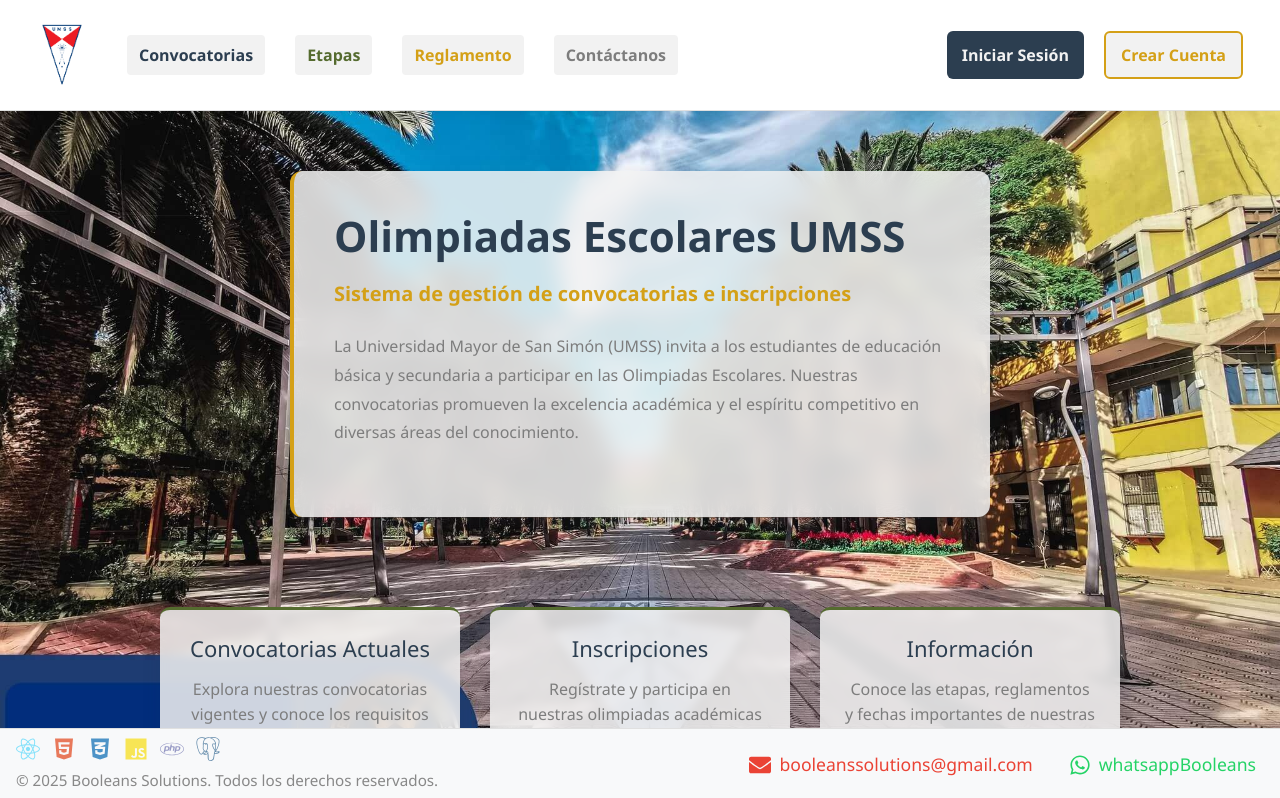
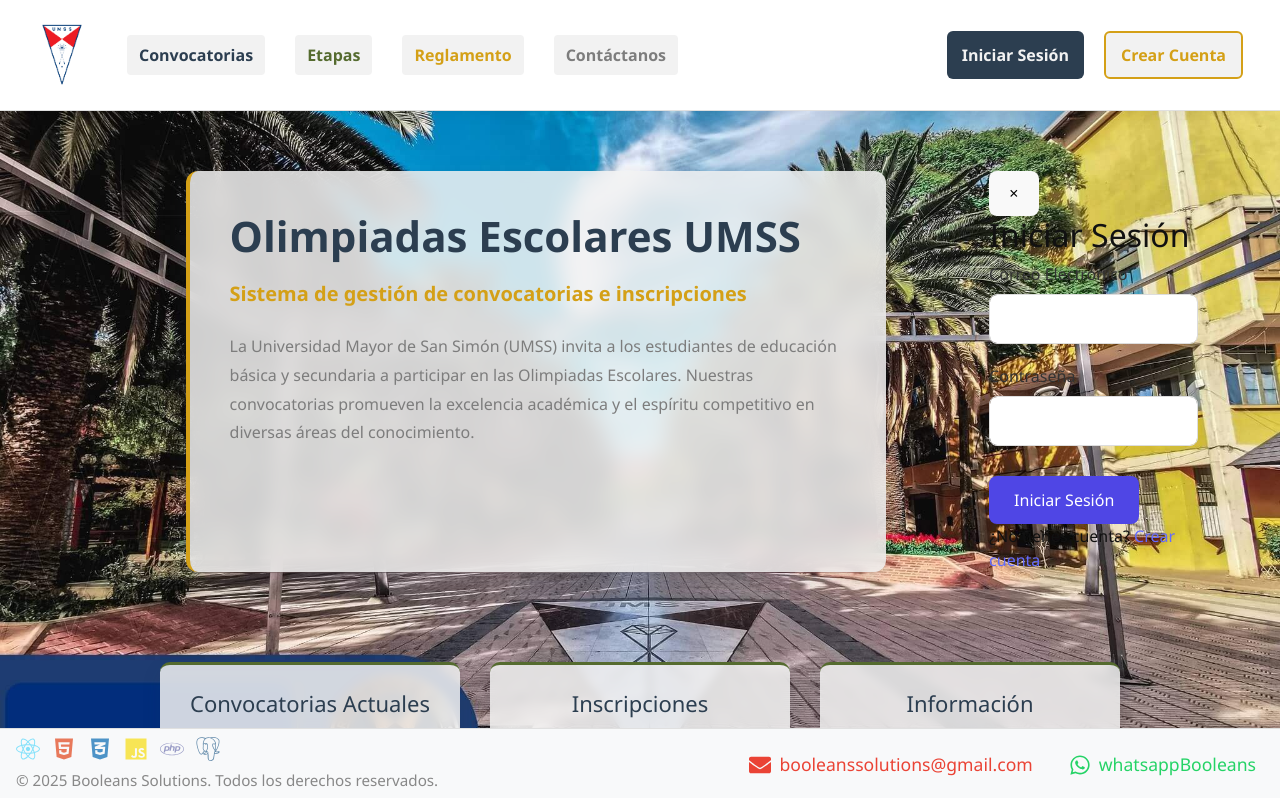
Before and after one commit to marckstar-RjJ/tis-25, a React (Vite) app: page / in a window 1280 px wide. Shown: the top 798 px of the page. Built offline with nearby package versions, Linux system fonts and the light colour scheme.

Commit message:
responsive_movil 3

```diff
--- a/src/App.css
+++ b/src/App.css
@@ -155,15 +155,6 @@
     align-items: center;
     gap: 0.8rem;
     margin: 1rem 0;
-  }
-
-  .auth-buttons button {
-    width: 90%;
-    max-width: 280px;
-    font-size: 1rem;
-    padding: 0.8rem;
-    border-radius: 8px;
-    text-align: center;
   }
 
   .auth-buttons button {
@@ -212,10 +203,23 @@
     width: 90%;
     max-width: 300px;
     display: none;
+    animation: fadeIn 0.3s ease-out;
   }
 
   .login-form.active {
     display: block;
+  }
+
+  /* Animación para el modal */
+  @keyframes fadeIn {
+    from {
+      opacity: 0;
+      transform: translate(-50%, -50%) scale(0.95);
+    }
+    to {
+      opacity: 1;
+      transform: translate(-50%, -50%) scale(1);
+    }
   }
 
   .login-form h2 {
--- a/src/components/Home.jsx
+++ b/src/components/Home.jsx
@@ -88,42 +88,50 @@
           </div>
         </div>
 
-        {showLoginForm && (
-          <div className="right-section">
-            <form className="form-login" onSubmit={handleLogin}>
-              <h2>Iniciar Sesión</h2>
-              {error && <div className="error-message login-error">{error}</div>}
+        {/* Overlay para el modal */}
+        <div className={`login-overlay ${showLoginForm ? 'active' : ''}`} onClick={toggleLoginForm}>
+          {/* Formulario de inicio de sesión */}
+          <div className={`login-form ${showLoginForm ? 'active' : ''}`} onClick={(e) => e.stopPropagation()}>
+            <button className="close-btn" onClick={toggleLoginForm}>&times;</button>
+            <h2>Iniciar Sesión</h2>
+            {error && <div className="error-message login-error">{error}</div>}
 
+            <form onSubmit={handleLogin}>
               <div className="form-group">
                 <label htmlFor="email">Correo Electrónico</label>
                 <input
                   type="email"
                   id="email"
                   value={email}
-                  onChange={e => setEmail(e.target.value)}
+                  onChange={(e) => setEmail(e.target.value)}
                   required
+                  className="form-control"
                 />
               </div>
+
               <div className="form-group">
                 <label htmlFor="password">Contraseña</label>
                 <input
                   type="password"
                   id="password"
                   value={password}
-                  onChange={e => setPassword(e.target.value)}
+                  onChange={(e) => setPassword(e.target.value)}
                   required
+                  className="form-control"
                 />
               </div>
-              <button type="submit" disabled={isLoading}>
-                {isLoading ? 'Iniciando sesión...' : 'Ingresar'}
+
+              <button type="submit" className="submit-button" disabled={isLoading}>
+                {isLoading ? 'Iniciando sesión...' : 'Iniciar Sesión'}
               </button>
-              <Link to="#">¿Olvidaste tu contraseña?</Link>
-              <div className="register-link">
-                <p>¿No tienes una cuenta? <Link to="/registro">Regístrate aquí</Link></p>
-              </div>
             </form>
+
+            <div className="register-message">
+              ¿No tienes cuenta? <Link to="/registro">Crear cuenta</Link>
+            </div>
           </div>
-        )}
+        </div>
+
       </div>
 
       {/* Se elimina este contenedor ya que ahora utilizamos estilos en línea */}
```
